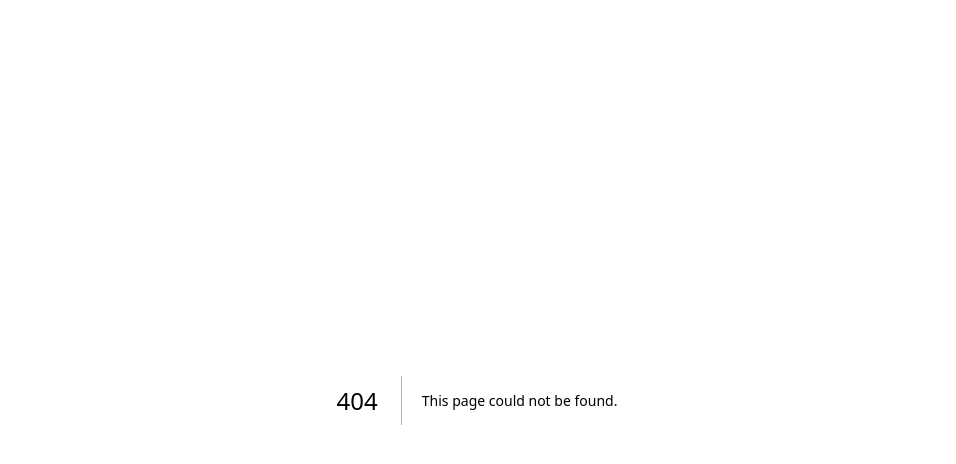
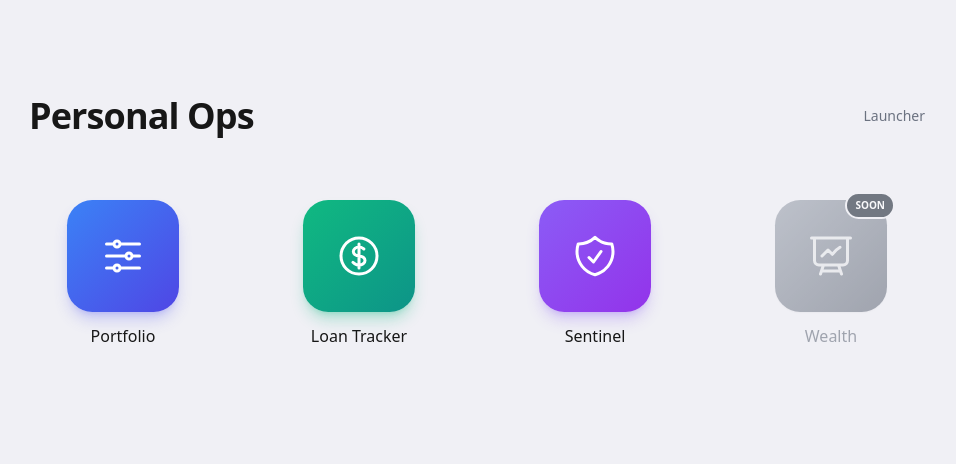
Before and after one commit to vinersar31/omnibus, a Next.js app: page /personal-ops/ in a window 1280 px wide. Before the commit this address had no page. Shown: the top 464 px of the page, without its empty margins (163-1119 px from the left). Built offline with nearby package versions, Linux system fonts and the light colour scheme.

Commit message:
Rename project from Omnibus to Personal Ops

```diff
--- a/app/layout.tsx
+++ b/app/layout.tsx
@@ -2,7 +2,7 @@ import './globals.css'
 import type { Metadata } from 'next'
 
 export const metadata: Metadata = {
-  title: 'Omnibus',
+  title: 'Personal Ops',
   description: 'Centralized app launcher',
 }
 
--- a/app/page.tsx
+++ b/app/page.tsx
@@ -77,7 +77,7 @@ const DEFAULT_ITEMS: AppItem[] = [
   },
 ];
 
-const STORAGE_KEY = 'omnibus-launcher-order';
+const STORAGE_KEY = 'personal-ops-launcher-order';
 
 function Tile({ item }: { item: AppItem }) {
   const content = (
@@ -203,7 +203,7 @@ export default function Home() {
   return (
     <main className="min-h-screen p-8 sm:p-12 md:p-24 flex flex-col items-center">
       <header className="w-full max-w-4xl flex justify-between items-center mb-16">
-        <h1 className="text-3xl md:text-4xl font-bold tracking-tight">Omnibus</h1>
+        <h1 className="text-3xl md:text-4xl font-bold tracking-tight">Personal Ops</h1>
         <div className="text-sm font-medium text-gray-500 dark:text-gray-400">
           Launcher
         </div>
--- a/next.config.js
+++ b/next.config.js
@@ -7,12 +7,12 @@ const nextConfig = {
   // distDir: 'dist',
 
   // Set the basePath to the repository name if deploying to a GitHub Pages project repository.
-  // For example, if the repo is 'username/omnibus', the basePath should be '/omnibus'.
-  // We'll assume the basePath is '/omnibus' as per the user's instructions.
-  basePath: '/omnibus',
+  // For example, if the repo is 'username/personal-ops', the basePath should be '/personal-ops'.
+  // We'll assume the basePath is '/personal-ops' as per the user's instructions.
+  basePath: '/personal-ops',
 
   // Since we are setting basePath, we also need to configure assetPrefix for static assets
-  // assetPrefix: '/omnibus/', // Next.js handles assetPrefix automatically when basePath is set
+  // assetPrefix: '/personal-ops/', // Next.js handles assetPrefix automatically when basePath is set
 
   images: {
     unoptimized: true, // Required for static export
--- a/package.json
+++ b/package.json
@@ -1,5 +1,5 @@
 {
-  "name": "omnibus",
+  "name": "personal-ops",
   "version": "0.1.0",
   "private": true,
   "scripts": {
```
Also changed, not shown: 2 other files (tests, documents, lock files or other folders).
